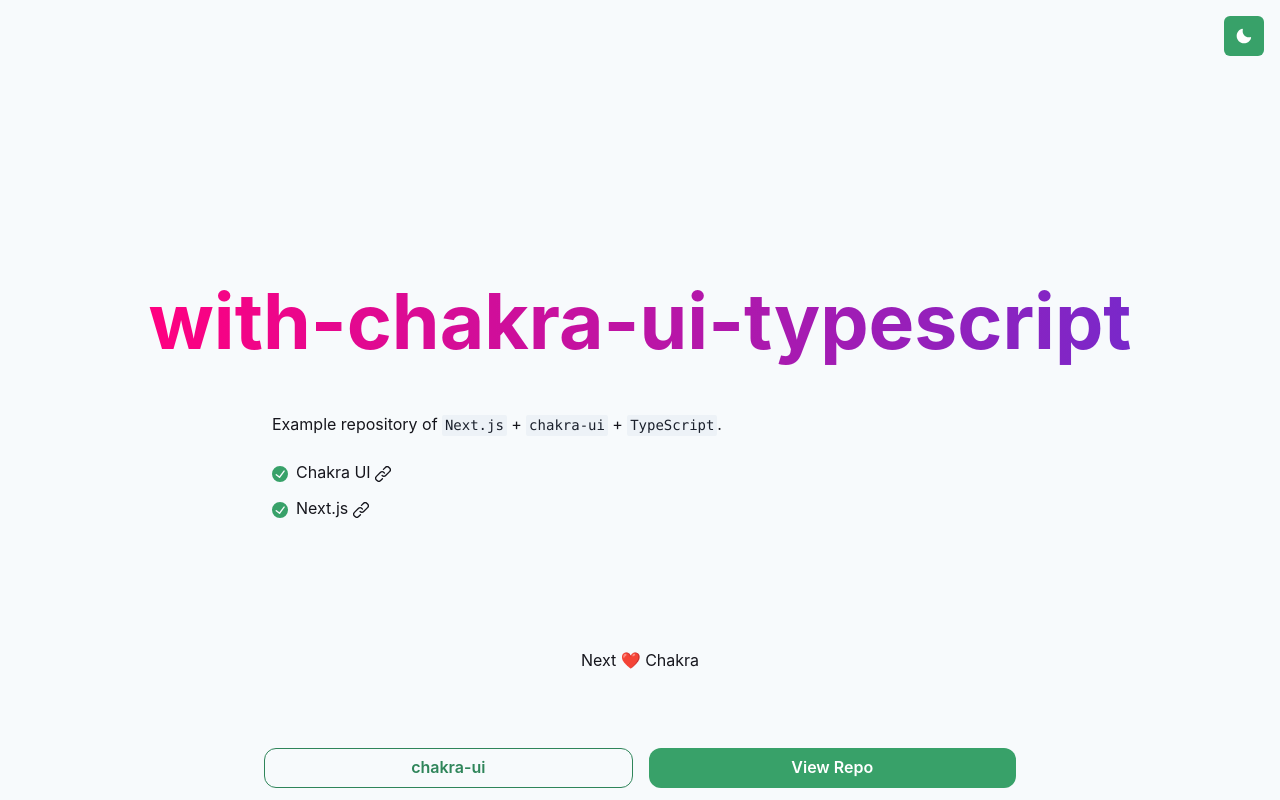
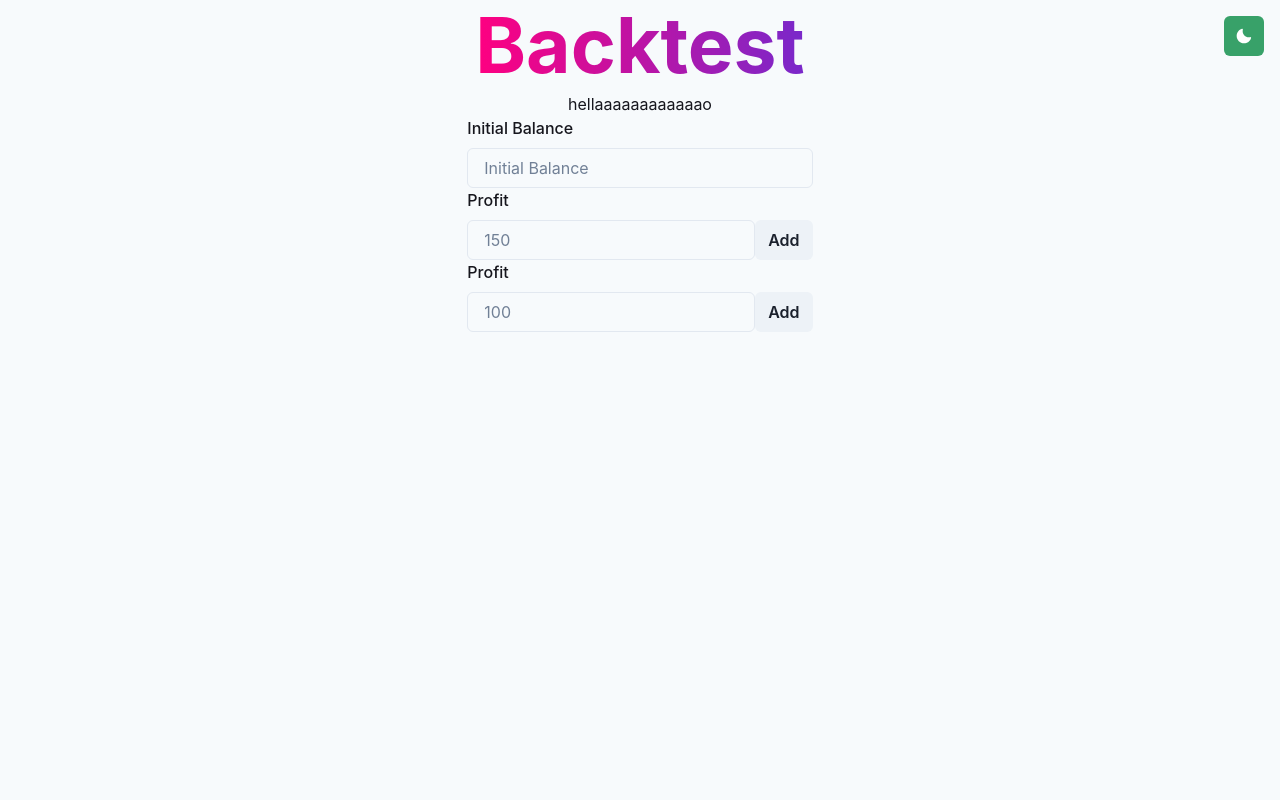
Before and after one commit to thinhbuihong/backtest_fe, a Next.js app: page / in a window 1280 px wide. Built offline with nearby package versions, Linux system fonts and the light colour scheme.

Commit message:
feat: init project

```diff
--- a/src/components/Hero.tsx
+++ b/src/components/Hero.tsx
@@ -1,10 +1,14 @@
 import { Flex, Heading } from "@chakra-ui/react";
 
-export const Hero = ({ title }: { title: string }) => (
+export const Hero = ({
+  title = "with-chakra-ui-typescript",
+}: {
+  title: string;
+}) => (
   <Flex
     justifyContent="center"
-    alignItems="center"
-    height="100vh"
+    alignItems="top"
+    // height="100vh"
     bgGradient="linear(to-l, heroGradientStart, heroGradientEnd)"
     bgClip="text"
   >
@@ -12,6 +16,6 @@
   </Flex>
 );
 
-Hero.defaultProps = {
-  title: "with-chakra-ui-typescript",
-};
+// Hero.defaultProps = {
+//   title: "with-chakra-ui-typescript",
+// };
--- a/src/pages/index.tsx
+++ b/src/pages/index.tsx
@@ -5,6 +5,11 @@
   List,
   ListIcon,
   ListItem,
+  FormLabel,
+  Input,
+  FormControl,
+  Button,
+  Flex,
 } from "@chakra-ui/react";
 import { CheckCircleIcon, LinkIcon } from "@chakra-ui/icons";
 
@@ -15,9 +20,49 @@
 import { CTA } from "../components/CTA";
 import { Footer } from "../components/Footer";
 
-const Index = () => (
-  <Container height="100vh">
-    <Hero />
+const Index = () => {
+  const init = 10_000;
+  const lost_v = 100;
+  const lost_p = 1;
+  const profit_v = 150;
+  const profit_p = 1.5;
+  const balance = 10_000;
+
+  return (
+    <Container height="100vh">
+      <DarkModeSwitch />
+
+      <Hero title="Backtest" />
+      <Container>
+        <Text color="text">hellaaaaaaaaaaaao</Text>
+        <FormControl>
+          <FormLabel htmlFor="init">Initial Balance</FormLabel>
+          <Input id="init" placeholder="Initial Balance"></Input>
+        </FormControl>
+
+        <FormControl>
+          <FormLabel htmlFor="profit">Profit</FormLabel>
+          <Flex>
+            <Input id="profit" placeholder="150"></Input>
+            <Button>Add</Button>
+          </Flex>
+        </FormControl>
+
+        <FormControl>
+          <FormLabel htmlFor="lost">Profit</FormLabel>
+          <Flex>
+            <Input id="lost" placeholder="100"></Input>
+            <Button>Add</Button>
+          </Flex>
+        </FormControl>
+      </Container>
+    </Container>
+  );
+};
+export default Index;
+
+{
+  /* <Hero />
     <Main>
       <Text color="text">
         Example repository of <Code>Next.js</Code> + <Code>chakra-ui</Code> +{" "}
@@ -49,8 +94,5 @@
     <Footer>
       <Text>Next ❤️ Chakra</Text>
     </Footer>
-    <CTA />
-  </Container>
-);
-
-export default Index;
+    <CTA /> */
+}
```
Also changed, not shown: tsconfig.json (+15 -4 lines).
